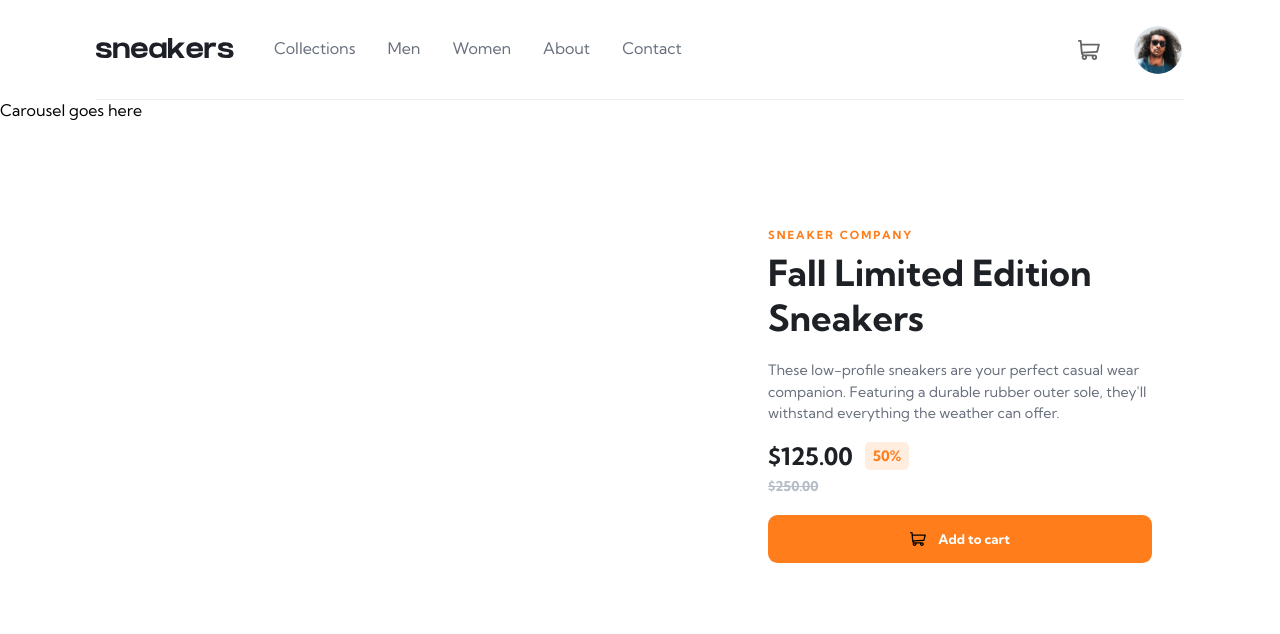
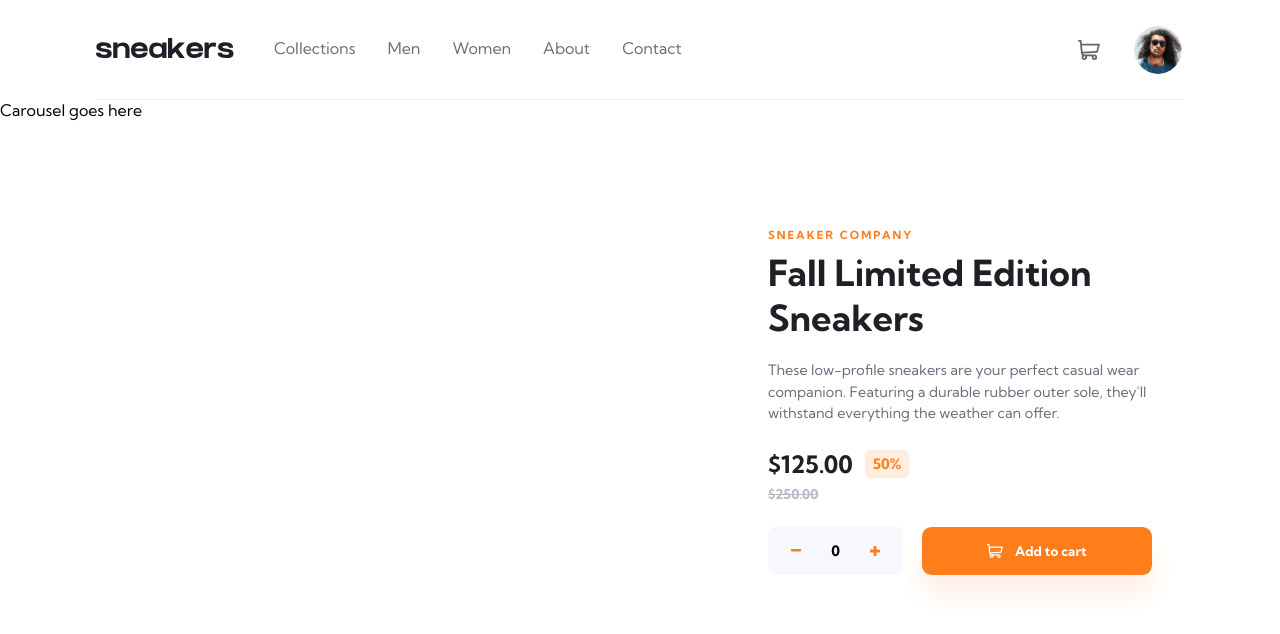
Before and after one commit to arjunkdot/ecommerce-product-page, a React (Vite) app: page / in a window 1280 px wide. Shown: the top 634 px of the page. Built offline with nearby package versions, Linux system fonts and the light colour scheme.

Commit message:
Counter added.

```diff
--- a/src/Home.jsx
+++ b/src/Home.jsx
@@ -1,7 +1,8 @@
 import React from "react";
 import styled from "styled-components";
-import { ButtonPrimaryBlock } from "./styles/Buttons";
+import { ButtonPrimaryBlockShadow } from "./styles/Buttons";
 import { BadgePrimary } from "./styles/Badges";
+import Counter from "./components/Counter";
 
 const Home = () => {
   return (
@@ -23,7 +24,16 @@ const Home = () => {
           <span className="product-original-price">$250.00</span>
 
           <div className="product-actions">
-            <ButtonPrimaryBlock><img src="./images/icon-cart.svg" width="16" height="16" alt="" /> Add to cart</ButtonPrimaryBlock>
+            <Counter />
+            <ButtonPrimaryBlockShadow>
+              <img
+                src="./images/icon-cart-white.svg"
+                width="16"
+                height="16"
+                alt=""
+              />{" "}
+              Add to cart
+            </ButtonPrimaryBlockShadow>
           </div>
         </div>
       </Homepage>
@@ -64,7 +74,7 @@ const Homepage = styled.section`
     font-size: 0.9rem;
     display: block;
     line-height: 1.5;
-    margin-bottom: 1rem;
+    margin-bottom: 1.5rem;
   }
 
   .product-price-container {
@@ -88,7 +98,10 @@ const Homepage = styled.section`
     text-decoration: line-through;
   }
 
-  .product-actions{
-    margin-top: 1.25rem;
+  .product-actions {
+    display: grid;
+    grid-template-columns: 1fr 1.5fr;
+    margin-top: 1.5rem;
+
   }
 `;
--- /dev/null
+++ b/src/components/Counter.jsx
@@ -0,0 +1,71 @@
+import React, { useState } from "react";
+import styled from "styled-components";
+
+const Counter = () => {
+  const [count, setCount] = useState(0);
+
+  const plusClickHandler = () => {
+    setCount(count + 1);
+  };
+
+  const minusClickHandler = () => {
+    if (count != 0) setCount(count - 1);
+  };
+  return (
+    <QtyCounter>
+      <button onClick={minusClickHandler} className="count-button">
+        <img
+          src="./images/icon-minus.svg"
+          width="10"
+          height="10"
+          alt="Decrease quanity"
+          className="count-icon"
+        />
+      </button>
+      <span className="count">{count}</span>
+      <button onClick={plusClickHandler} className="count-button">
+        <img
+          src="./images/icon-plus.svg"
+          width="10"
+          height="10"
+          alt="Decrease quanity"
+          className="count-icon"
+        />
+      </button>
+    </QtyCounter>
+  );
+};
+
+export default Counter;
+
+const QtyCounter = styled.div`
+  background-color: ${({ theme }) => theme.colors.lightGrayishBlue};
+  border-radius: 0.5rem;
+  display: grid;
+  grid-template-columns: 1fr 2fr 1fr;
+  justify-content: center;
+  align-items: center;
+  max-width: 135px;
+  padding: 0.9rem;
+
+  .count {
+    text-align: center;
+    font-weight: 700;
+    font-size: 0.9rem;
+  }
+
+  .count-button {
+    background: transparent;
+    border: none;
+    cursor: pointer;
+    display: flex;
+    align-items: center;
+    justify-content: center;
+    transition: all 0.4s ease-in-out;
+
+    &:hover {
+      opacity: 0.7;
+      transition: all 0.4s ease-in-out;
+    }
+  }
+`;
--- a/src/styles/Buttons.js
+++ b/src/styles/Buttons.js
@@ -39,5 +39,14 @@ export const ButtonPrimary = styled(Button)`
 /// Primary Block Button
 export const ButtonPrimaryBlock = styled(ButtonPrimary)`
   width: 100%;
+`;
 
+/// Primary Block Button w/ Shadow
+export const ButtonPrimaryBlockShadow = styled(ButtonPrimary)`
+  width: 100%;
+  box-shadow: 0px 20px 25px 0px hsl(25, 100%, 95%);
+
+  &:hover{
+    opacity: 0.7;
+  }
 `;
```
Also changed, not shown: public/images/icon-cart-white.svg (added).
